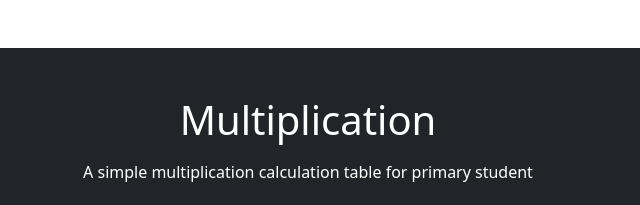
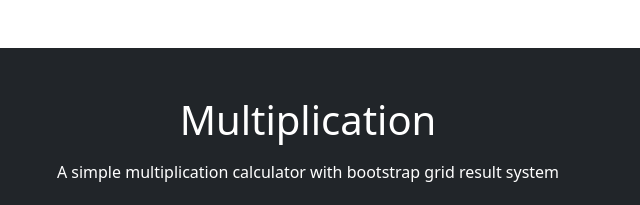
Before and after one commit to mironmahmud/multiplication-grid-result, a plain HTML site: page index.html in a window 1280 px wide. Shown: the top 205 px of the page, 332-972 px from the left. Drawn offline with nearby package versions, Linux system fonts and the light colour scheme.

Commit message:
multiplication-grid-result

```diff
--- a/index.html
+++ b/index.html
@@ -1,6 +1,5 @@
 <!DOCTYPE html>
 <html lang="en">
-
 <head>
     <meta charset="UTF-8">
     <meta http-equiv="X-UA-Compatible" content="IE=edge">
@@ -8,15 +7,13 @@
     <title>Multiplication</title>
     <link href="https://cdn.jsdelivr.net/npm/bootstrap@5.1.3/dist/css/bootstrap.min.css" rel="stylesheet">
 </head>
-
 <body>
-
     <div class="container mt-5 mb-5">
         <div class="row">
             <div class="col-xl-12">
                 <div class="p-5 bg-dark rounded-3 mb-4">
                     <h1 class="text-center text-white mb-3">Multiplication</h1>
-                    <p class="text-center text-white mb-4">A simple multiplication calculation table for primary student</p>
+                    <p class="text-center text-white mb-4">A simple multiplication calculator with bootstrap grid result system</p>
                     <form class="d-flex align-items-center p-3">
                         <input type="text" class="form-control form-control-lg m-2" placeholder="Enter Multiplication Number">
                         <select class="form-select form-select-lg m-2 w-50 fs-5">
@@ -35,12 +32,9 @@
                 </div>
             </div>
         </div>
-
         <div class="row multi-result"></div>
     </div>
-
     <script src="https://cdn.jsdelivr.net/npm/bootstrap@5.1.3/dist/js/bootstrap.bundle.min.js"></script>
     <script src="script.js"></script>
 </body>
-
 </html>
```
Also changed, not shown: script.js (+11 -0 lines).
